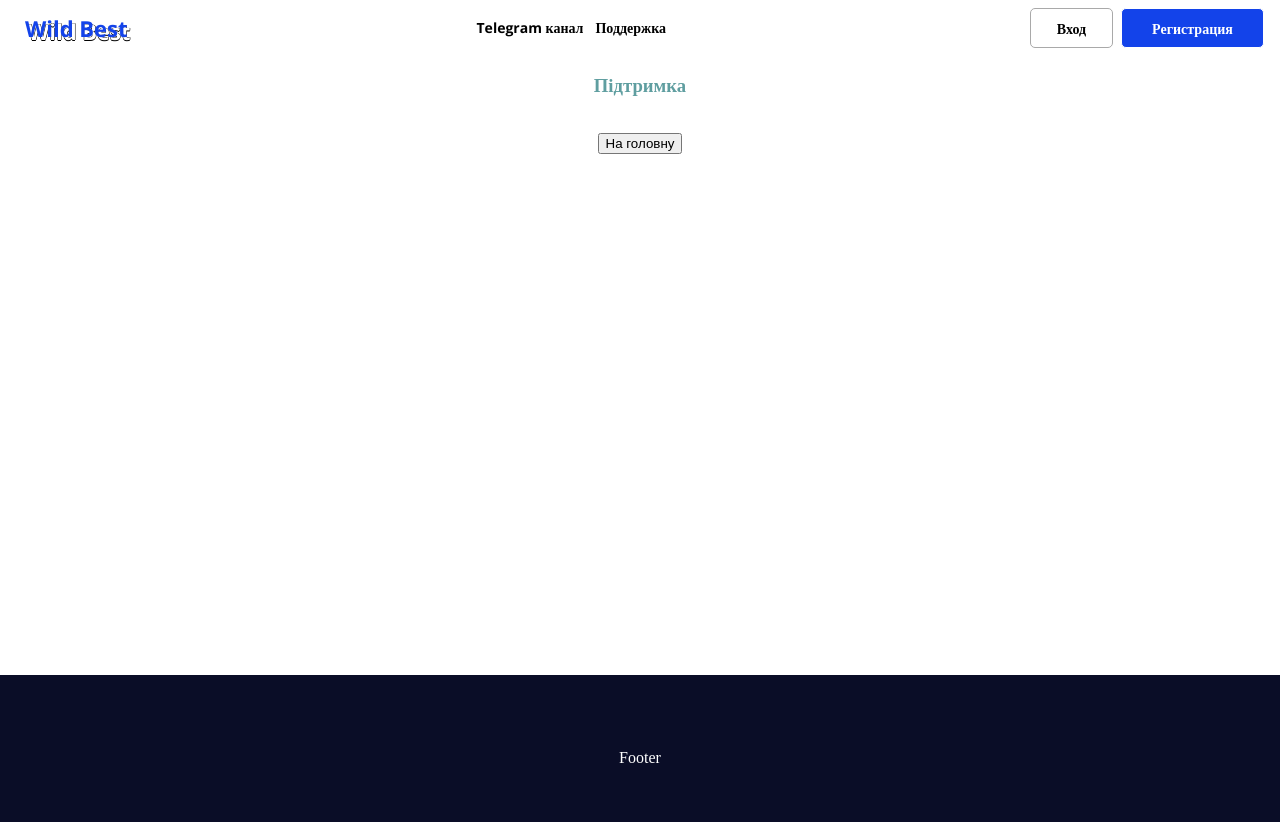
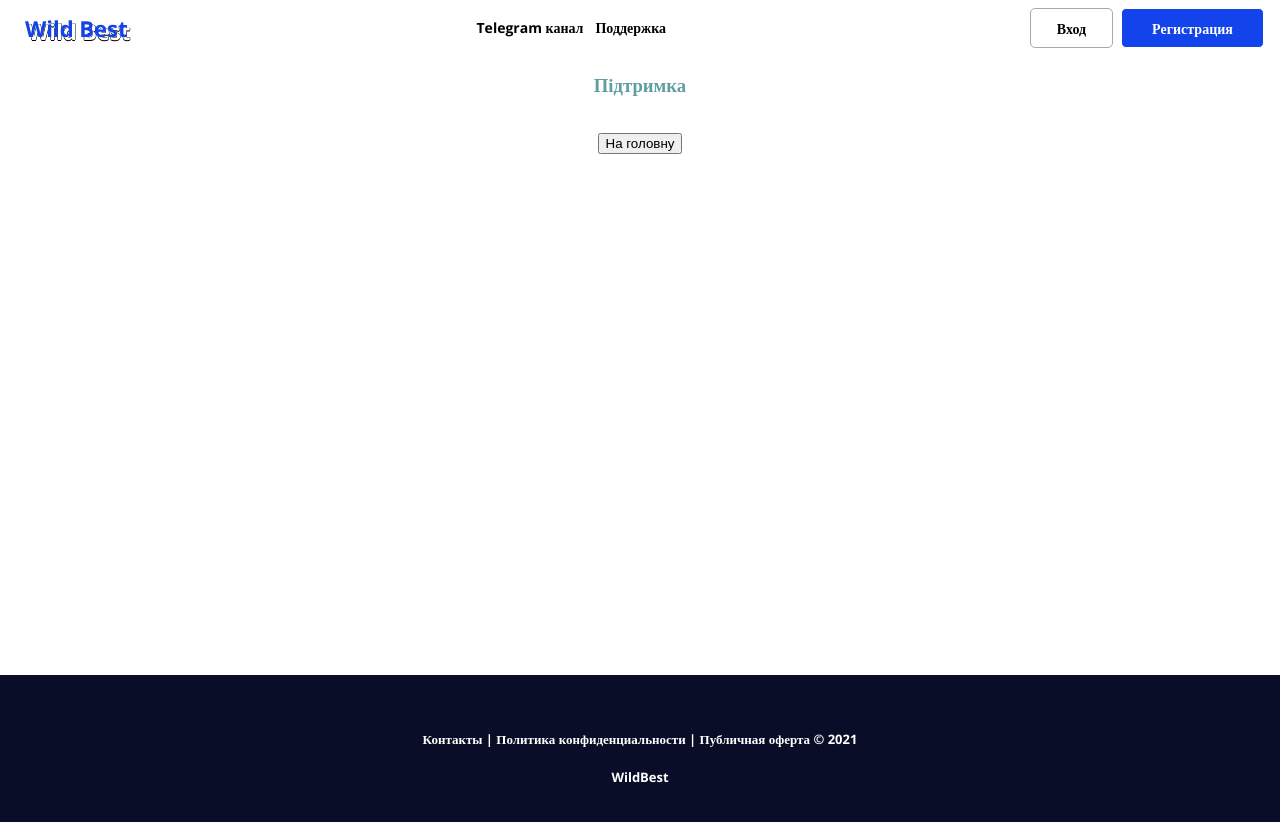
Before and after one commit to dima-yurchuk/react-lending, a React (Create React App) app: page /support in a window 1280 px wide. Shown: the top 822 px of the page. Built offline with nearby package versions, Linux system fonts and the light colour scheme.

Commit message:
add footer content

```diff
--- a/src/components/Footer/Footer.jsx
+++ b/src/components/Footer/Footer.jsx
@@ -3,9 +3,10 @@ import classes from './Footer.scss'
 
 const Footer = () => {
     return (
-        <div>
-            <div className={'footer'}>
-                Footer
+        <div className={'footer'}>
+            <div className={'footer__text'}>
+                Контакты   |   Политика конфиденциальности   |   Публичная оферта
+                © 2021 WildBest
             </div>
         </div>
     );
--- a/src/components/Footer/Footer.scss
+++ b/src/components/Footer/Footer.scss
@@ -4,5 +4,16 @@
     align-items: center;
     background: #0A0D27;
     height: 166px;
-    color: white;
+    &__text{
+        height: 76px;
+        width: 456px;
+        font-family: Open Sans;
+        font-style: normal;
+        font-weight: 600;
+        font-size: 13px;
+        line-height: 38px;
+        text-align: center;
+        color: #FFFFFF;
+
+    }
 }
```
